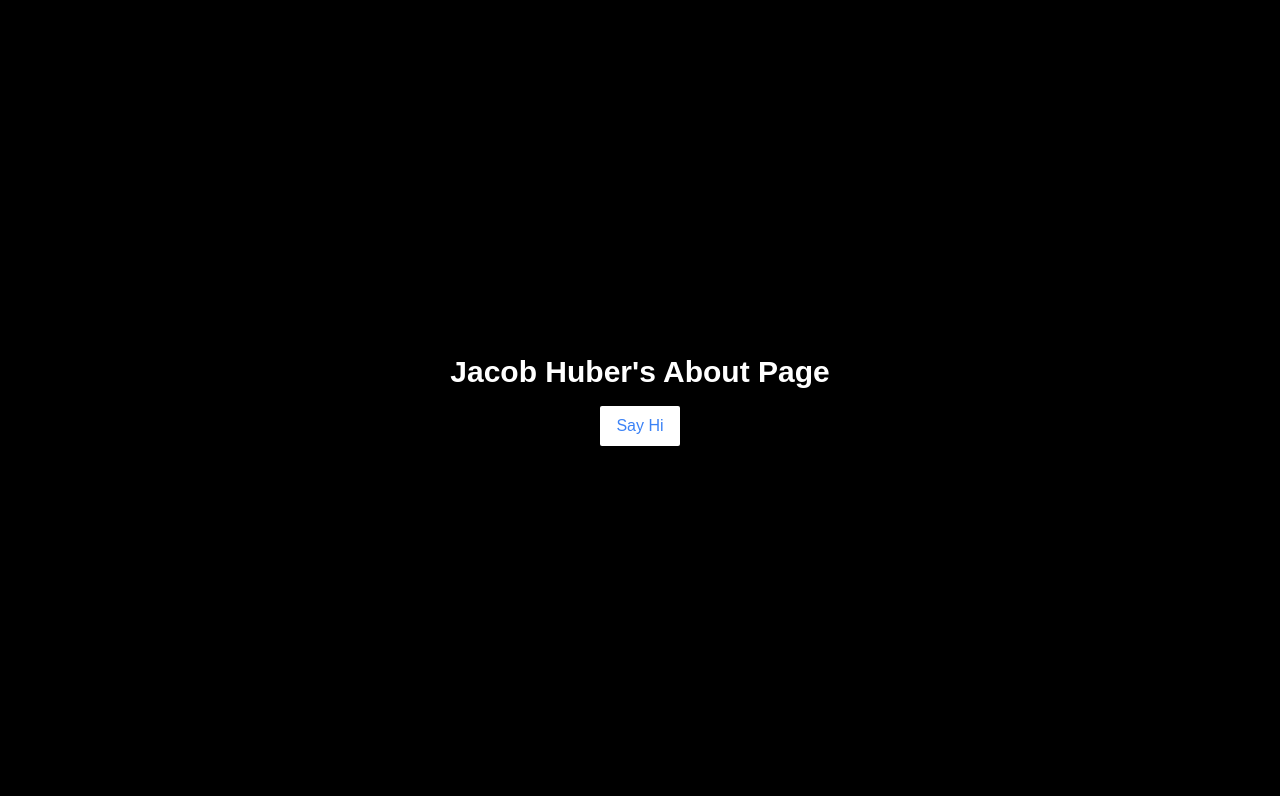
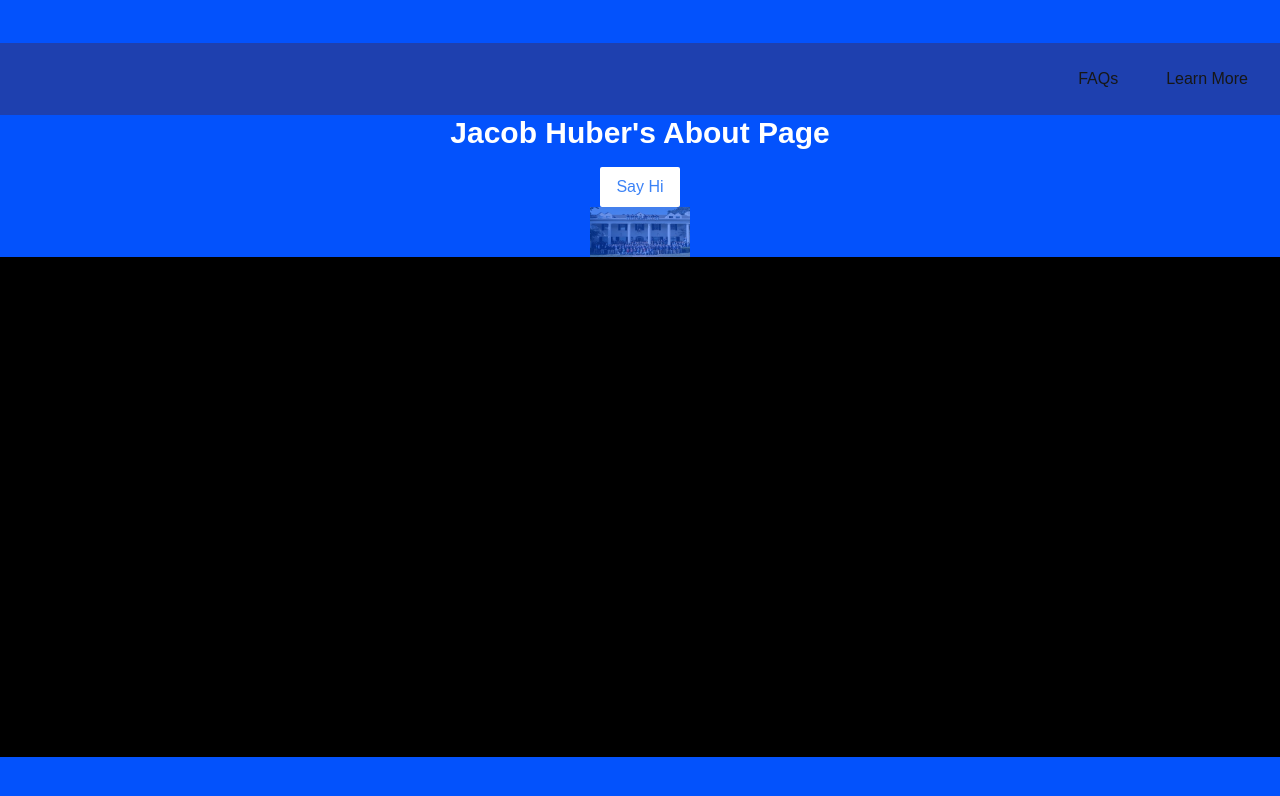
Before and after one commit to jhuber05/Jacob-Huber, a Next.js app: page /about in a window 1280 px wide. Shown: the top 796 px of the page. Built offline with nearby package versions, Linux system fonts and the light colour scheme.

Commit message:
Added nav bar to the about page but need to learn how to make it a component

```diff
--- a/app/about/page.tsx
+++ b/app/about/page.tsx
@@ -1,13 +1,22 @@
 "use client";
+import Image from "next/image";
+import FaqsLink from "@/app/components/FaqsPageLink";
+import LearnMoreLink from "@/app/components/LearnMorePageLink";
 
 
 export default function About() {
   return (
-    <div className="w-screen h-screen flex flex-col items-center justify-center bg-black ">
+    <div className="w-screen min-h-screen flex flex-col items-center justify-center bg-custom-blue ">
+      <div className="w-full flex flex-row justify-end items-center p-4 bg-blue-800 space-x-4">
+        <FaqsLink />
+        <LearnMoreLink />
+      </div>
       <h1 className="text-3xl font-bold text-white">Jacob Huber&apos;s About Page</h1>
       <button onClick={()=>{alert("hello");}} className="bg-white text-blue-500 px-4 py-2 rounded-sm mt-4 hover:-translate-y-2 transistion duration-500 ease-in-out">
         Say Hi
       </button>
+      <Image src="/deltapsi.jpeg" width={500} height={500} className="h-[50px] w-[100px] opacity-50" alt="Image of Delta Psi"/>
+      <div className="w-full h-[500px] bg-white md:bg-blue-400 lg:bg-black"/>
     </div>
   );
 }
--- a/tailwind.config.ts
+++ b/tailwind.config.ts
@@ -11,6 +11,7 @@ const config: Config = {
       colors: {
         background: "var(--background)",
         foreground: "var(--foreground)",
+        'custom-blue': "#0352fc",
       },
     },
   },
```
Also changed, not shown: public/deltapsi.jpeg (added).
